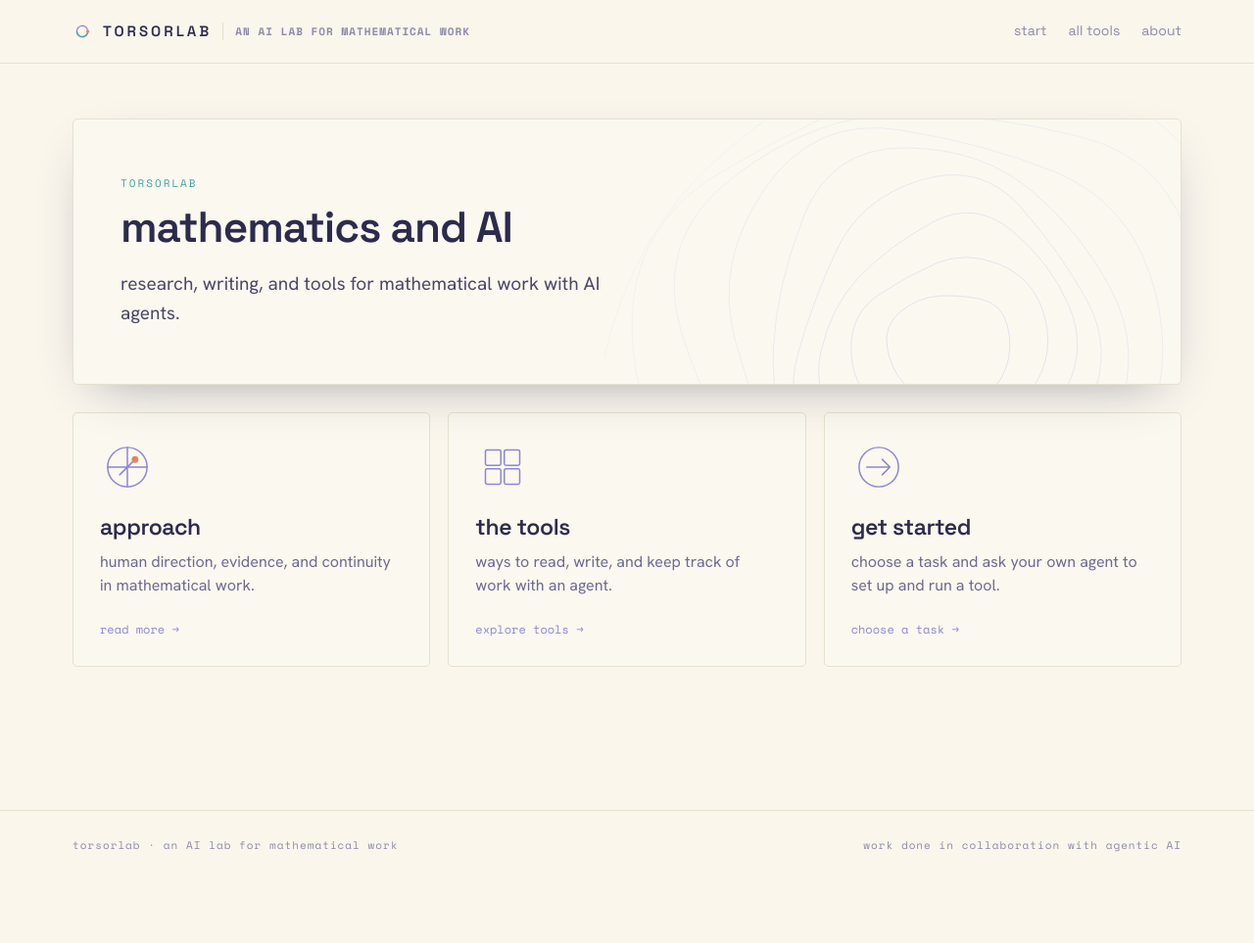
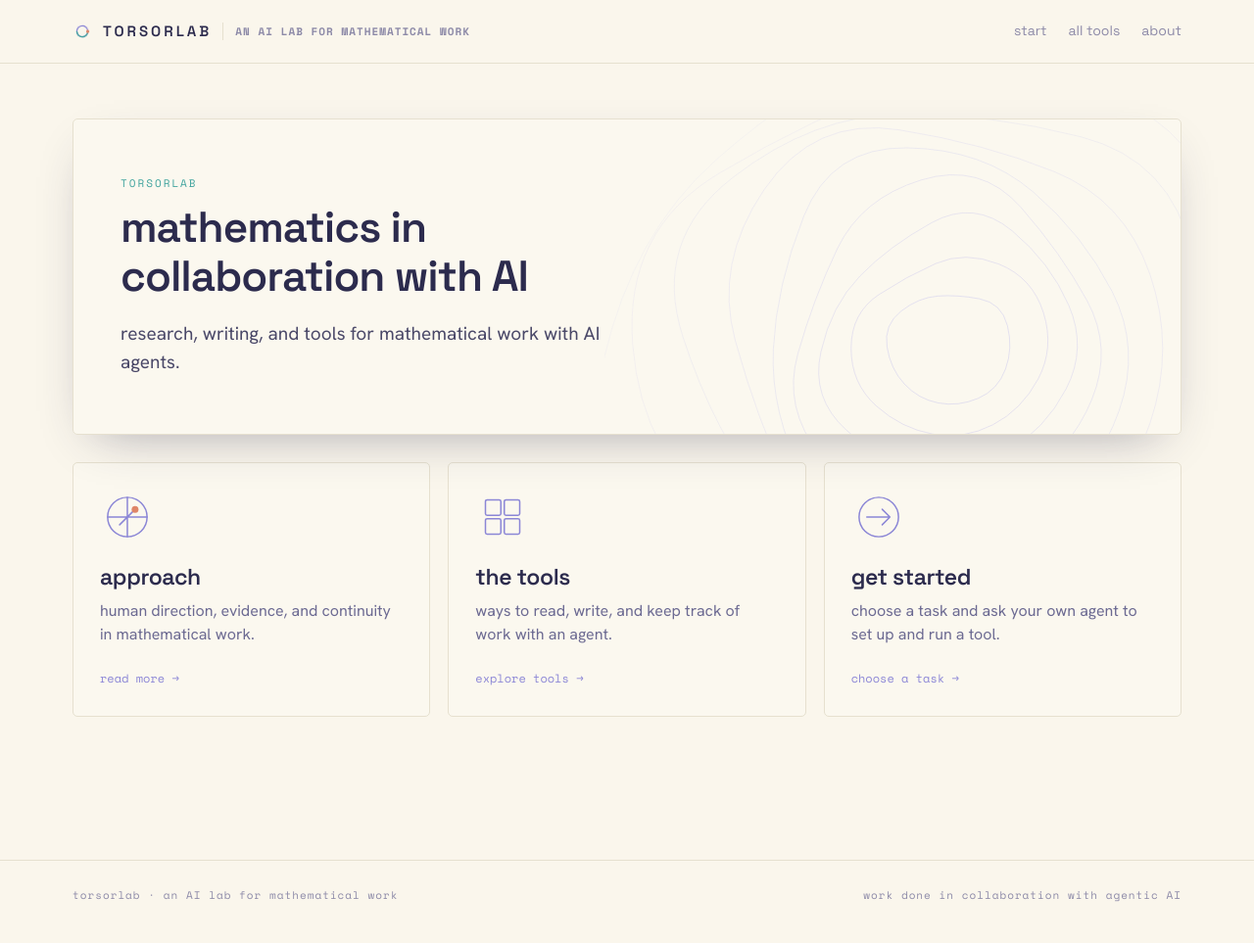
Before and after one commit to torsor/torsorlab, a Jekyll site: the page built from index.md, in a window 1280 px wide. Shown: the whole page at 98% size. Built offline with Jekyll 4.4.1, drawn with Linux system fonts in a browser that asks for light colours; before the commit the page ends 913 px from its top, so only the background shows below that.

Commit message:
Use collaboration with AI in home headline

```diff
--- a/index.md
+++ b/index.md
@@ -1,6 +1,6 @@
 ---
 layout: home
-headline: mathematics and AI
+headline: mathematics in collaboration with AI
 lede: research, writing, and tools for mathematical work with AI agents.
 ---
 
```
